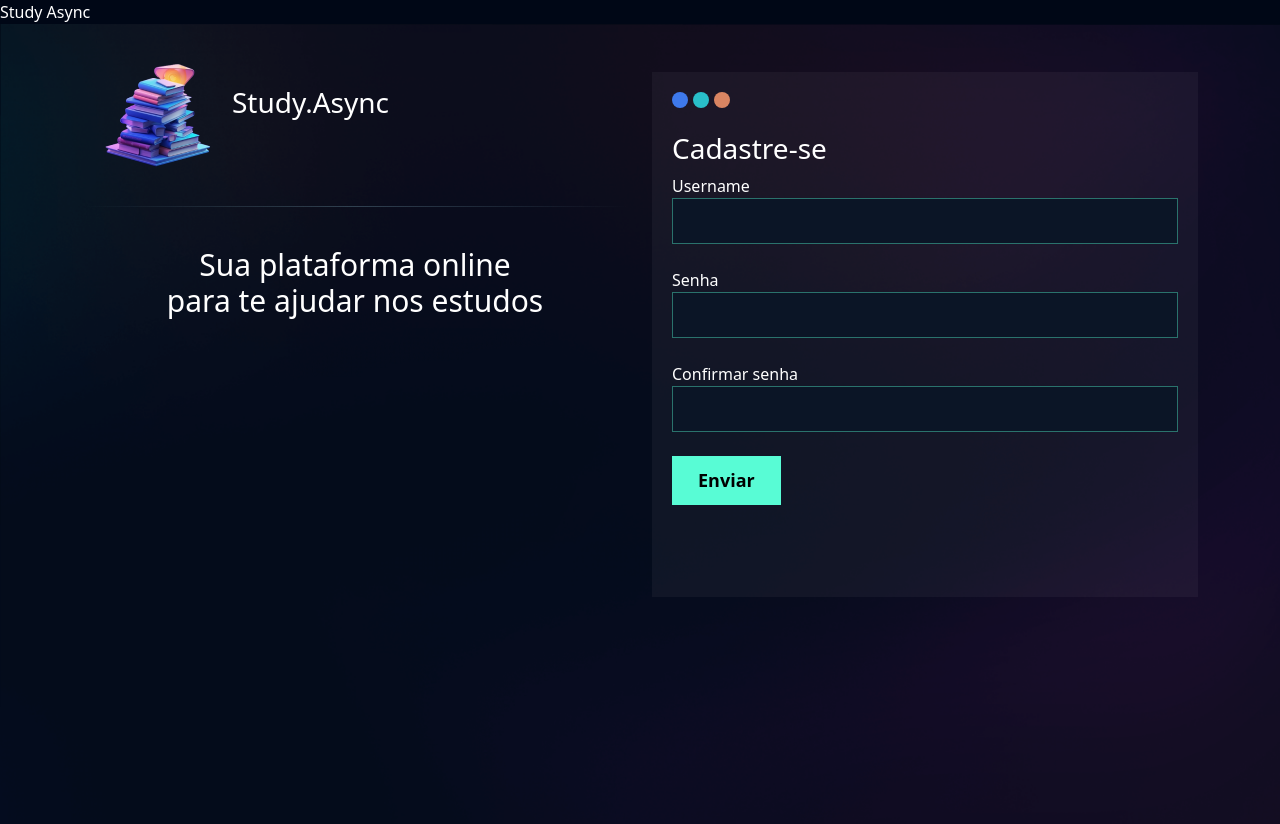
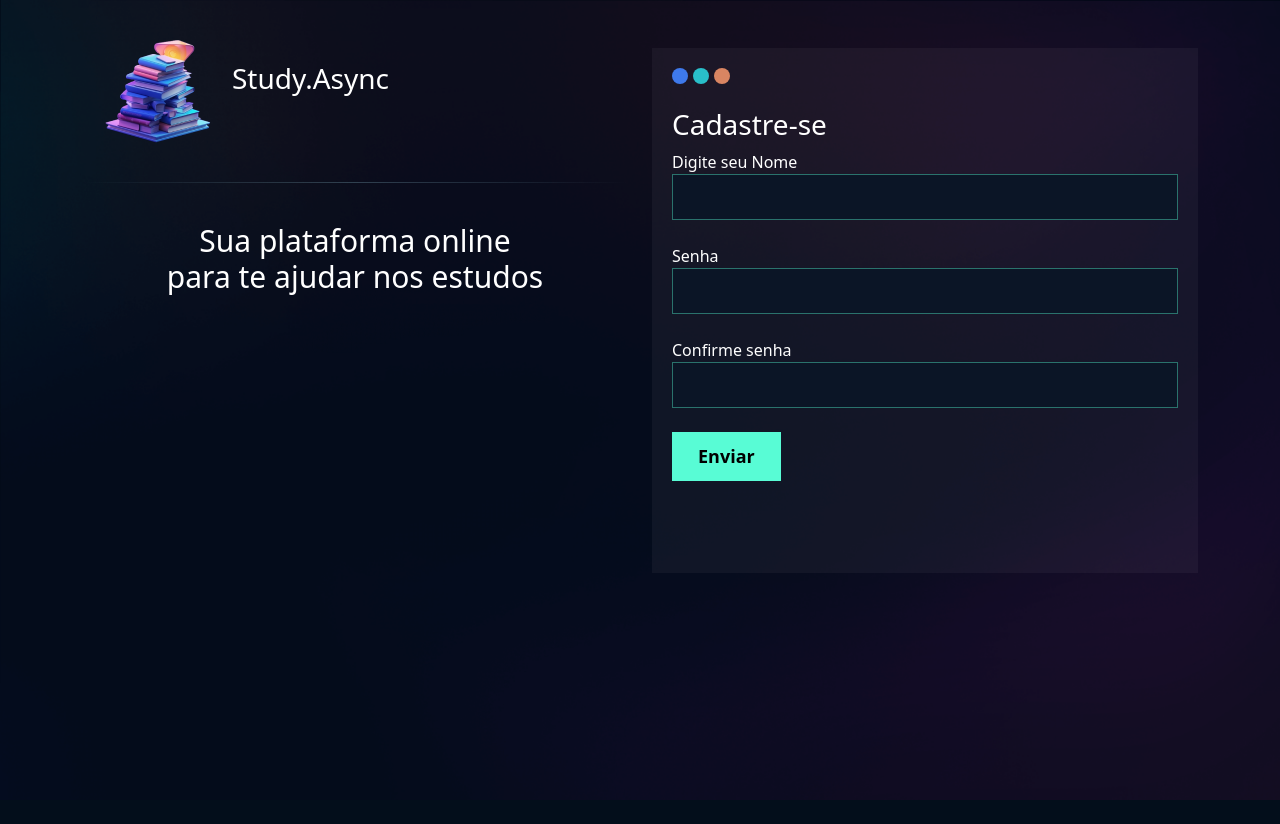
Before and after one commit to issf69/PYSTACK-WEEK-9.0, a Django app: page /usuarios/cadastro/ in a window 1280 px wide. After the commit the page ends 800 px from the top, so only its background shows below. Run offline with Django 5.2, Linux system fonts and the light colour scheme.

Commit message:
revisão do codigo

```diff
--- a/templates/base.html
+++ b/templates/base.html
@@ -1,16 +1,16 @@
 {% load static %}
 <!doctype html>
 <html lang="en">
-<head>
+  <head>
     <meta charset="utf-8">
     <meta name="viewport" content="width=device-width, initial-scale=1">
     <link href="https://cdn.jsdelivr.net/npm/bootstrap@5.3.2/dist/css/bootstrap.min.css" rel="stylesheet">
-    <link rel="stylesheet" href="{% static 'geral/css/base.css' %}"
+    <link rel="stylesheet" href="{% static 'geral/css/base.css' %}">
     <title>Study Async</title>
     {% block 'cabecalho' %} {% endblock %}
-</head>
-<body>
+  </head>
+  <body>
     {% block 'conteudo' %}{% endblock %}
     <script src="https://cdn.jsdelivr.net/npm/bootstrap@5.3.2/dist/js/bootstrap.bundle.min.js"></script>
-</body>
+  </body>
 </html>
--- a/usuarios/templates/cadastro.html
+++ b/usuarios/templates/cadastro.html
@@ -2,7 +2,7 @@
 {% load static %}
 
 {% block 'cabecalho' %}
-    <link rel="stylesheet" href="{% static 'usuarios/css/cadastro.css' %}"
+    <link rel="stylesheet" href="{% static 'usuarios/css/cadastro.css' %}">
 {% endblock %}
 
 {% block 'conteudo' %}
@@ -45,7 +45,7 @@
                             {% endfor %}
                         {% endif %}
                         <form action="{% url 'cadastro' %}" method="POST">{% csrf_token %}
-                            <label>Username</label>
+                            <label>Digite seu Nome</label>
                             <input type="text" class="input-form" name="username" id="">
                             <br>
                             <br>
@@ -53,7 +53,7 @@
                             <input type="password" class="input-form" name="senha" id="">
                             <br>
                             <br>
-                            <label>Confirmar senha</label>
+                            <label>Confirme senha</label>
                             <input type="password" class="input-form" name="confirmar_senha" id="">
                             <br>
                             <br>
--- a/usuarios/templates/login.html
+++ b/usuarios/templates/login.html
@@ -24,7 +24,6 @@
                     <div class="tac">
                         <h4 style="font-size: 30px">Sua plataforma online<br> para te ajudar nos estudos</h4>
                     </div>
-
                 </div>
                 <div class="col-md">
                     <br>
--- a/usuarios/urls.py
+++ b/usuarios/urls.py
@@ -3,7 +3,7 @@ from . import views
 
 urlpatterns = [
 
-    path('cadastro/', views.cadastro, name='cadastro'),
+    path('cadastro/', views.cadastro, name="cadastro"),
     path('logar/', views.logar, name='login'),
     path('logout/', views.logout, name='logout'),
 ]
--- a/usuarios/views.py
+++ b/usuarios/views.py
@@ -40,7 +40,7 @@ def cadastro(request):
 
 
 def logar(request):
-    if request.method =="GET":
+    if request.method == "GET":
         print(request.user)
         return render(request, 'login.html')
     elif request.method == "POST":
```
Also changed, not shown: flashcard/models.py (+14 -6 lines), db.sqlite3.
